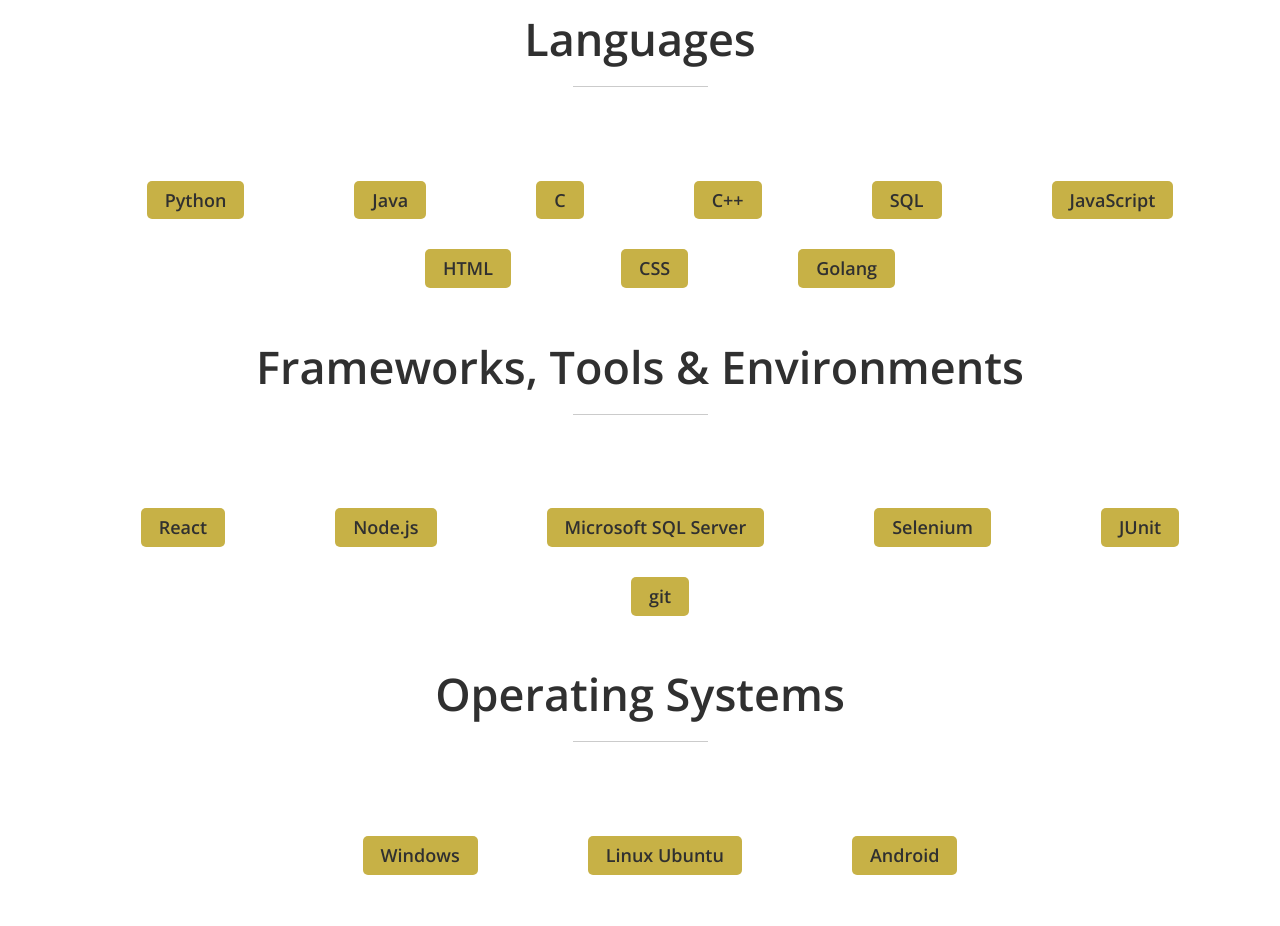
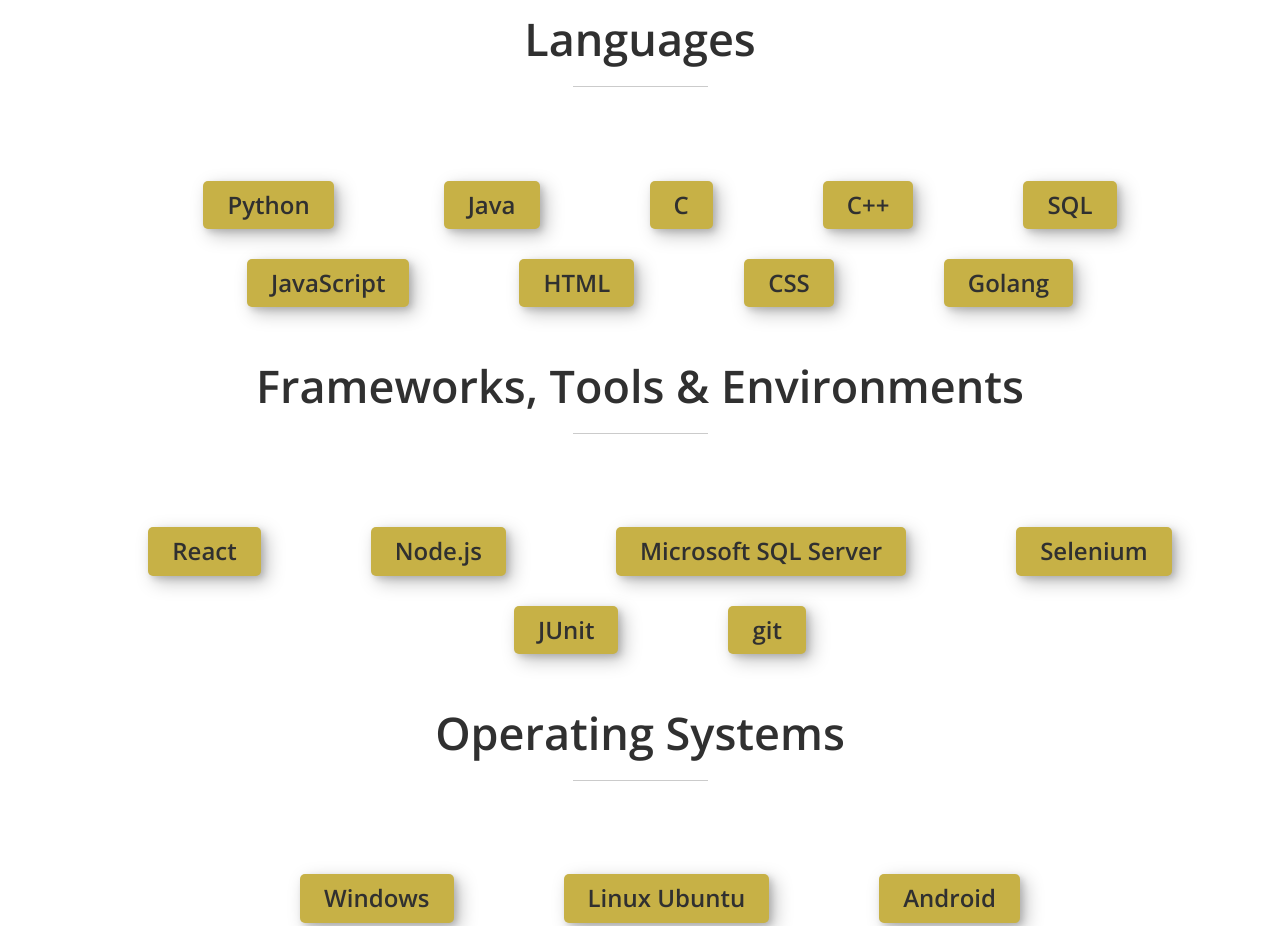
Before and after one commit to jwharrie/jwharrie.github.io, a plain HTML site: page index.html in a window 1280 px wide. Shown: the part 1687-2613 px from the top of the page. Drawn offline with nearby package versions, Linux system fonts and the light colour scheme.

Commit message:
styled my skills section more

```diff
--- a/css/style.css
+++ b/css/style.css
@@ -359,9 +359,11 @@ header {
 
 .hard-skill {
     font-weight: var(--fw-bold);
+    font-size: var(--fs-h3);
     background-color: var(--clr-accent);
     padding: 5px 1em;
     border-radius: 5px;
+    box-shadow: var(--bs);
 }
 
 .soft-skill i {
@@ -370,7 +372,7 @@ header {
 
 .soft-skill:hover,
 .hard-skill:hover {
-    transform: scale(1.2);
+    transform: scale(1.1);
 }
 
 @media (min-width: 800px) {
```
